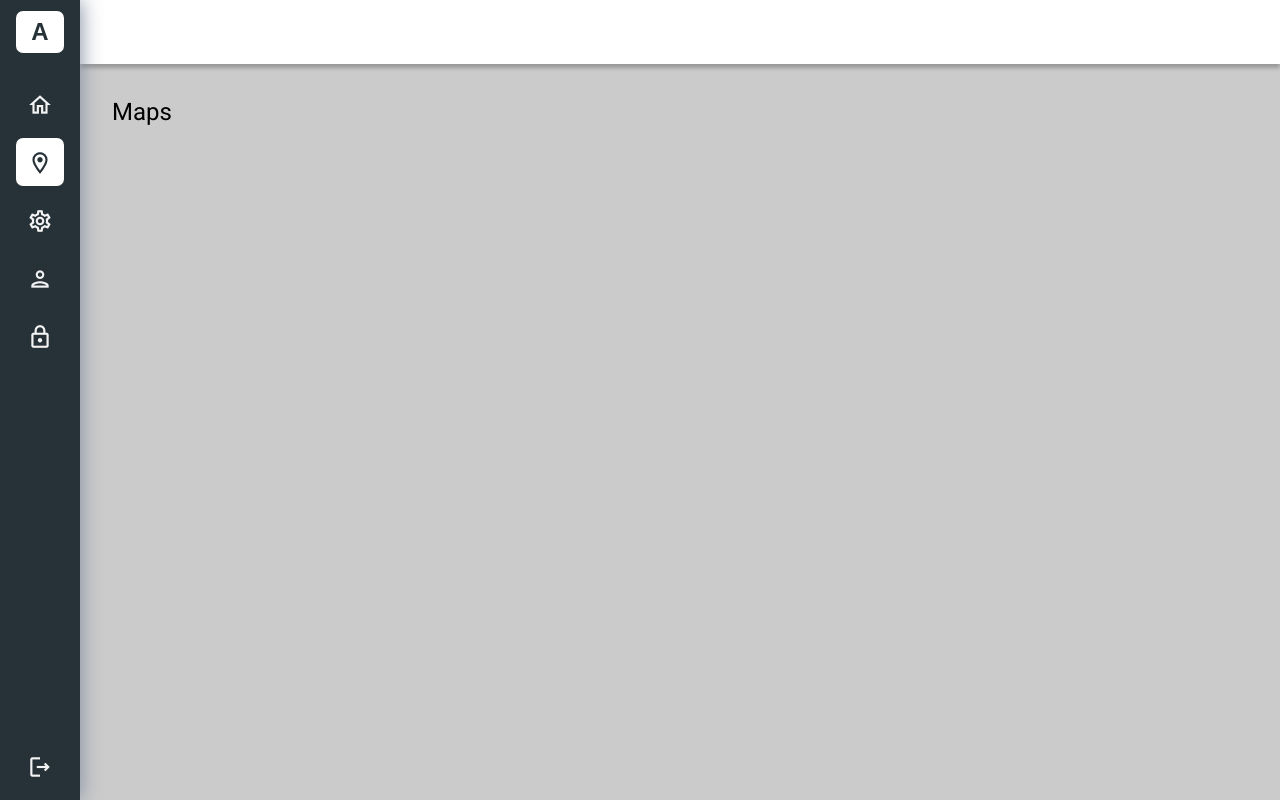
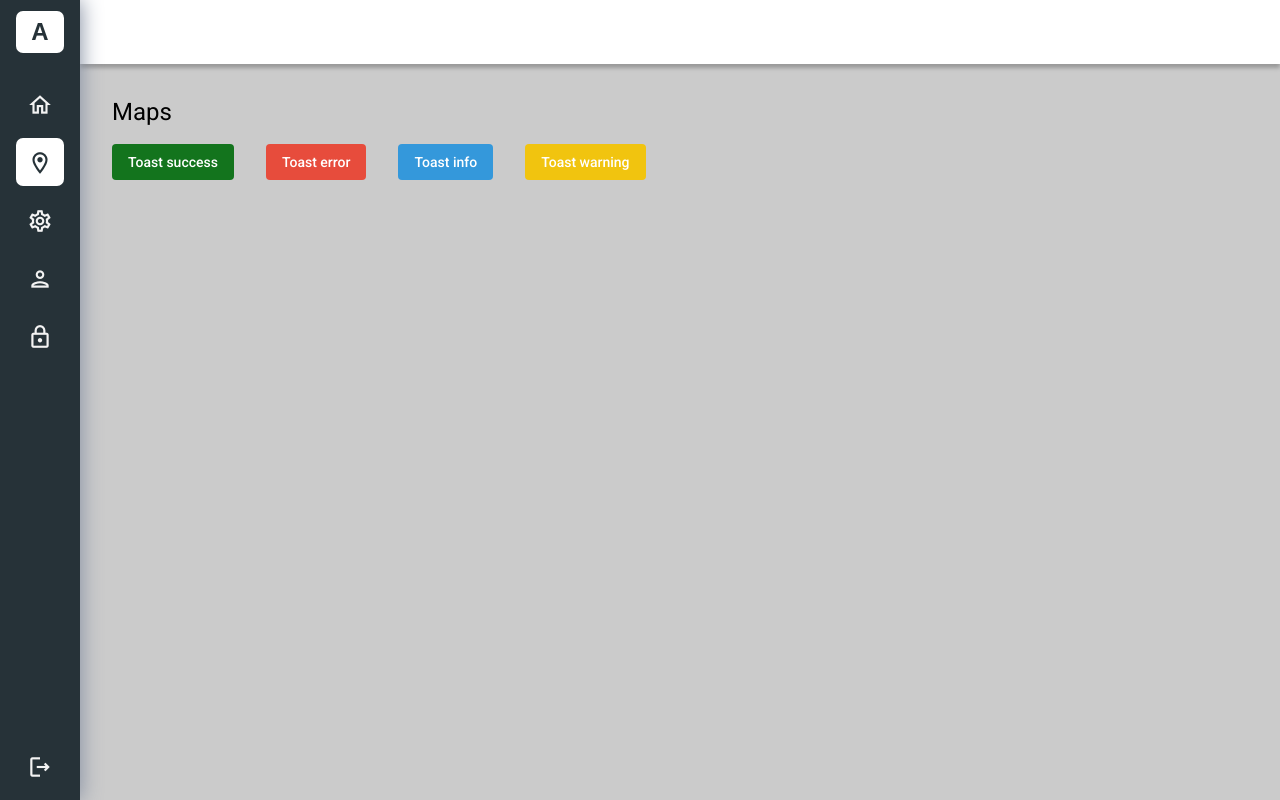
Before and after one commit to lucas-souzar/sidebar-grey-animated, an Angular app: page /maps in a window 1280 px wide. Built offline with nearby package versions, Linux system fonts and the light colour scheme.

Commit message:
feat: add toast types and show examples

```diff
--- a/src/app/app.module.ts
+++ b/src/app/app.module.ts
@@ -17,6 +17,8 @@ import { MapsComponent } from './views/maps/maps.component';
 import { SettingsComponent } from './views/settings/settings.component';
 import { AccountsComponent } from './views/accounts/accounts.component';
 import { SecurityComponent } from './views/security/security.component';
+import { MatSnackBarModule } from '@angular/material/snack-bar';
+import { ToastComponent } from './shared/components/toast/toast.component';
 
 @NgModule({
   declarations: [
@@ -31,6 +33,7 @@ import { SecurityComponent } from './views/security/security.component';
     SettingsComponent,
     AccountsComponent,
     SecurityComponent,
+    ToastComponent,
   ],
   imports: [
     BrowserModule,
@@ -39,6 +42,7 @@ import { SecurityComponent } from './views/security/security.component';
     MatIconModule,
     MatCardModule,
     MatButtonModule,
+    MatSnackBarModule,
   ],
   providers: [],
   bootstrap: [AppComponent],
--- /dev/null
+++ b/src/app/shared/components/toast/toast.component.html
@@ -0,0 +1,9 @@
+<div class="toast" [style]="{ background: types[data.type].background }">
+  <mat-icon class="toast-icon">{{ types[data.type].icon }}</mat-icon>
+
+  <div class="toast-messages">
+    <p class="message">{{ data.message }}</p>
+
+    <p *ngIf="data.subMessage" class="sub-message">{{ data.subMessage }}</p>
+  </div>
+</div>
--- /dev/null
+++ b/src/app/shared/components/toast/toast.component.scss
@@ -0,0 +1,33 @@
+.toast {
+  display: flex;
+  align-items: center;
+  gap: 1rem;
+  border-radius: 7px;
+  padding: 1.5rem 1rem;
+
+  .toast-icon {
+    width: 1.9rem;
+    height: 1.9rem;
+    font-size: 1.9rem;
+    font-weight: 500;
+    color: #ffffff;
+  }
+
+  .toast-messages {
+    display: flex;
+    flex-direction: column;
+    gap: 0.5rem;
+
+    p {
+      margin: 0;
+      font-size: 1rem;
+      color: #ffffff;
+    }
+  }
+}
+
+.mat-snack-bar-container {
+  padding: 0;
+  border-radius: 10px;
+  max-width: 28vw;
+}
--- /dev/null
+++ b/src/app/shared/components/toast/toast.component.ts
@@ -0,0 +1,25 @@
+import { Component, Inject, OnInit, ViewEncapsulation } from '@angular/core';
+import { MAT_SNACK_BAR_DATA } from '@angular/material/snack-bar';
+
+export interface IToastData {
+  type: 'info' | 'success' | 'error' | 'warning';
+  message: string;
+  subMessage: string;
+}
+
+@Component({
+  selector: 'app-toast',
+  templateUrl: './toast.component.html',
+  styleUrls: ['./toast.component.scss'],
+  encapsulation: ViewEncapsulation.None,
+})
+export class ToastComponent {
+  public types = {
+    info: { icon: 'info', background: '#3498db' },
+    success: { icon: 'check_circle', background: '#13741d' },
+    error: { icon: 'error', background: '#e74c3c' },
+    warning: { icon: 'warning', background: '#f1c40f' },
+  };
+
+  constructor(@Inject(MAT_SNACK_BAR_DATA) public data: IToastData) {}
+}
--- /dev/null
+++ b/src/app/shared/services/message.service.ts
@@ -0,0 +1,28 @@
+import { Injectable } from '@angular/core';
+import { MatSnackBar } from '@angular/material/snack-bar';
+
+import { ToastComponent } from '../components/toast/toast.component';
+
+@Injectable({
+  providedIn: 'root',
+})
+export class MessageService {
+  constructor(private snackBar: MatSnackBar) {}
+
+  public show(
+    type: 'info' | 'success' | 'error' | 'warning',
+    message = '',
+    subMessage = ''
+  ) {
+    this.snackBar.openFromComponent(ToastComponent, {
+      duration: 3500,
+      verticalPosition: 'top',
+      horizontalPosition: 'right',
+      data: {
+        type,
+        message,
+        subMessage,
+      },
+    });
+  }
+}
--- a/src/app/views/maps/maps.component.html
+++ b/src/app/views/maps/maps.component.html
@@ -1 +1,39 @@
 <h1>Maps</h1>
+
+<div class="buttons">
+  <button
+    mat-flat-button
+    type="button"
+    style="background: #13741d; color: #fff"
+    (click)="openToastSuccess()"
+  >
+    Toast success
+  </button>
+
+  <button
+    mat-flat-button
+    type="button"
+    style="background: #e74c3c; color: #fff"
+    (click)="openToastError()"
+  >
+    Toast error
+  </button>
+
+  <button
+    mat-flat-button
+    type="button"
+    style="background: #3498db; color: #fff"
+    (click)="openToastInfo()"
+  >
+    Toast info
+  </button>
+
+  <button
+    mat-flat-button
+    type="button"
+    style="background: #f1c40f; color: #fff"
+    (click)="openToastWarning()"
+  >
+    Toast warning
+  </button>
+</div>
--- a/src/app/views/maps/maps.component.scss
+++ b/src/app/views/maps/maps.component.scss
@@ -0,0 +1,4 @@
+.buttons {
+  display: flex;
+  gap: 2rem;
+}
--- a/src/app/views/maps/maps.component.ts
+++ b/src/app/views/maps/maps.component.ts
@@ -1,15 +1,28 @@
-import { Component, OnInit } from '@angular/core';
+import { Component } from '@angular/core';
+
+import { MessageService } from './../../shared/services/message.service';
 
 @Component({
   selector: 'app-maps',
   templateUrl: './maps.component.html',
-  styleUrls: ['./maps.component.scss']
+  styleUrls: ['./maps.component.scss'],
 })
-export class MapsComponent implements OnInit {
+export class MapsComponent {
+  constructor(private message: MessageService) {}
 
-  constructor() { }
-
-  ngOnInit(): void {
+  public openToastSuccess() {
+    this.message.show('success', 'Usuário salvo com sucesso!');
   }
 
+  public openToastError() {
+    this.message.show('error', 'Falha ao salvar usuário.');
+  }
+
+  public openToastInfo() {
+    this.message.show('info', 'Verifique os campos por favor!');
+  }
+
+  public openToastWarning() {
+    this.message.show('warning', 'Bateria do dispositivo necessita atenção.');
+  }
 }
```
Also changed, not shown: 1 other file (tests, documents, lock files or other folders).
